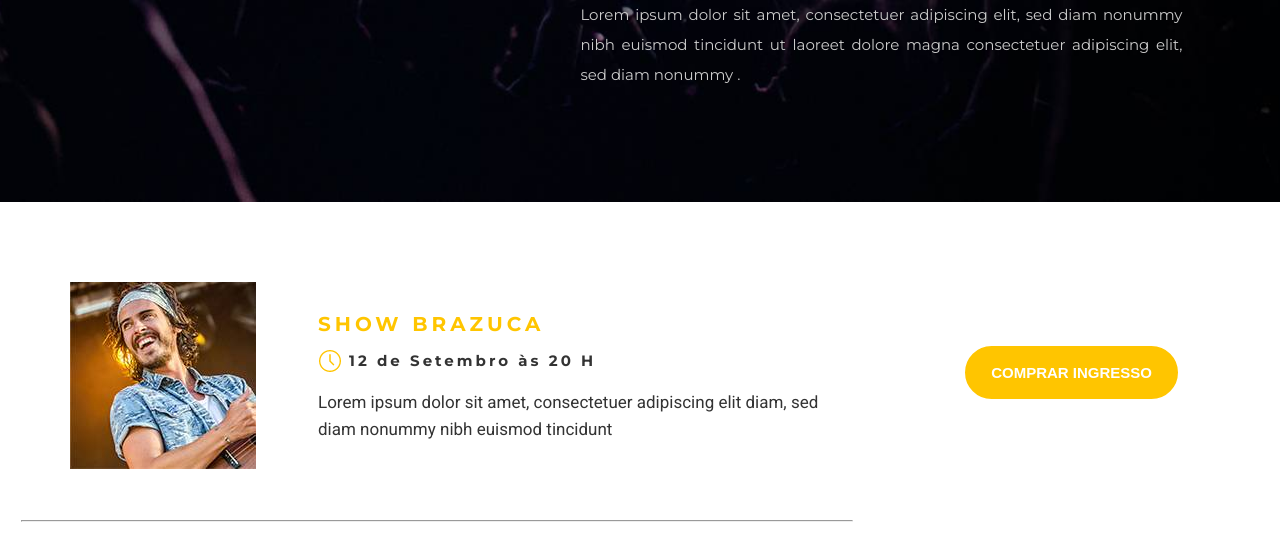
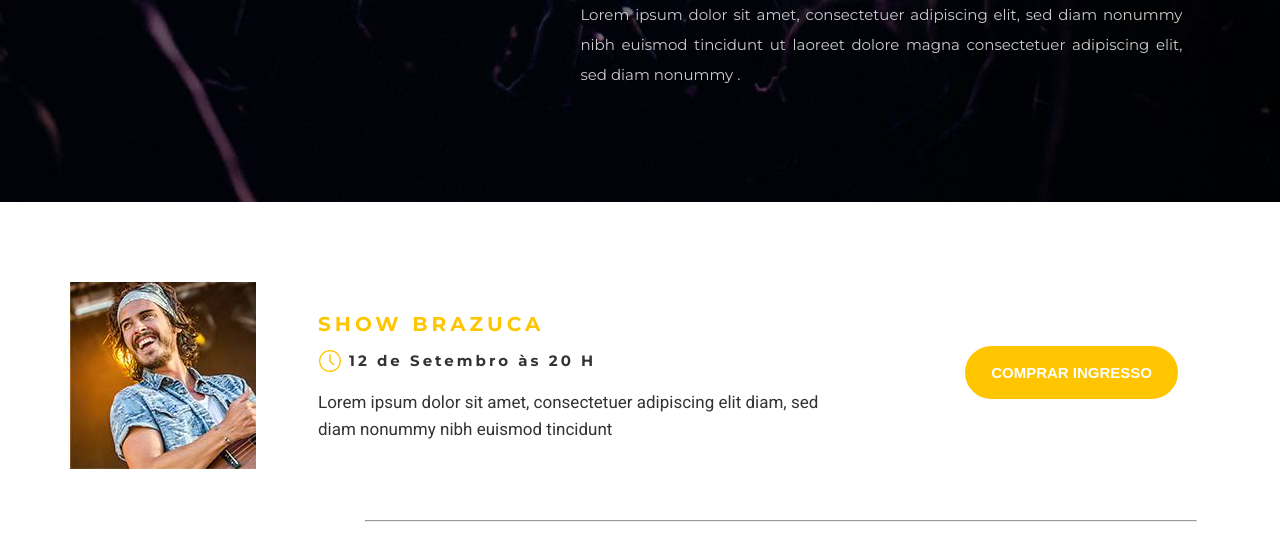
Before and after one commit to Carlos-Beckhauser/STUDION, a website: page src/events.html in a window 1280 px wide. Shown: the part 352-903 px from the top of the page. Drawn offline with nearby package versions, Linux system fonts and the light colour scheme.

Commit message:
events page responsive

```diff
--- a/src/css/_events.css
+++ b/src/css/_events.css
@@ -22,7 +22,7 @@
     width: 65vw;
     position: unset;
     top: unset;
-    margin: 0 1.3rem;
+    margin-left: 22.8rem;
   }
 }
 
```
